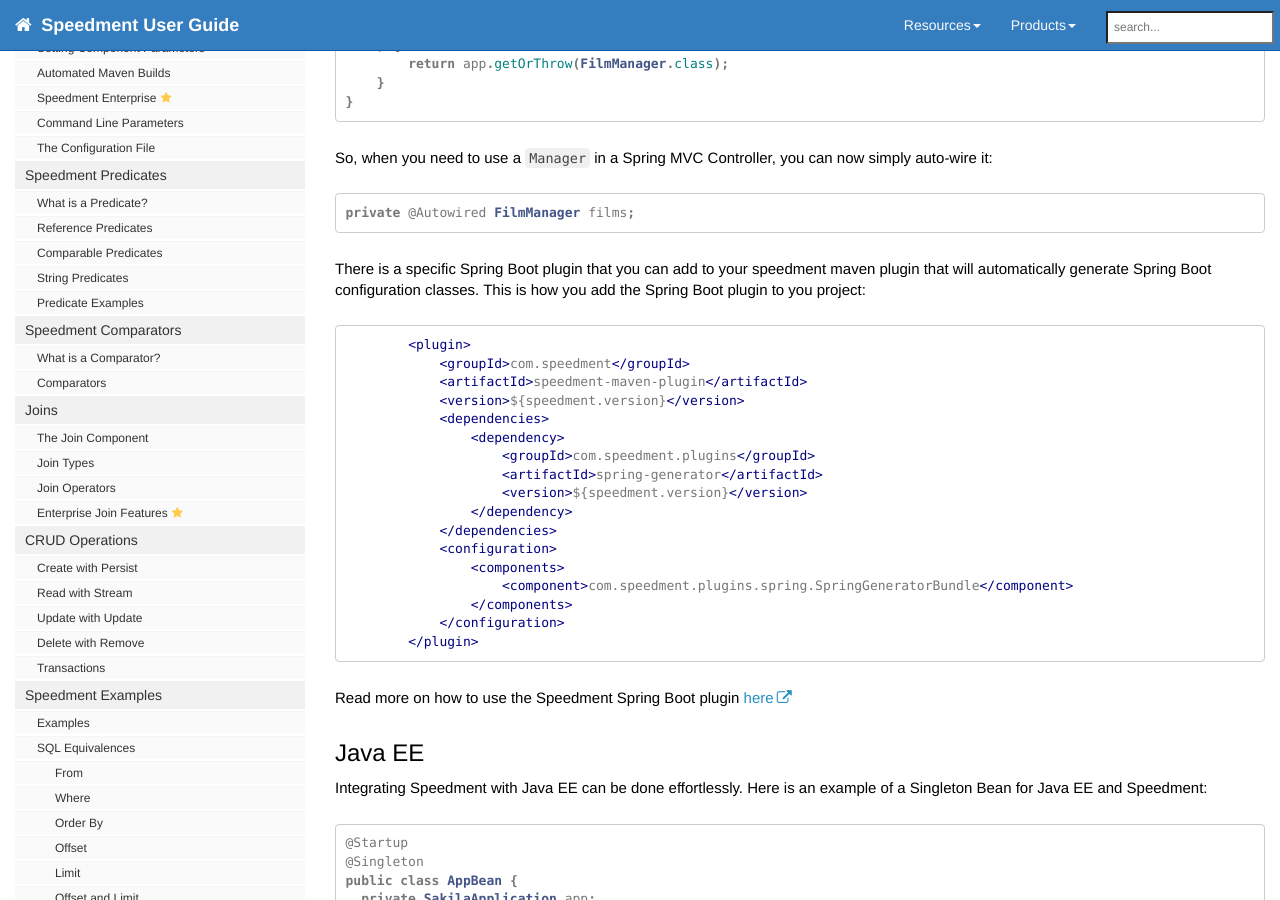
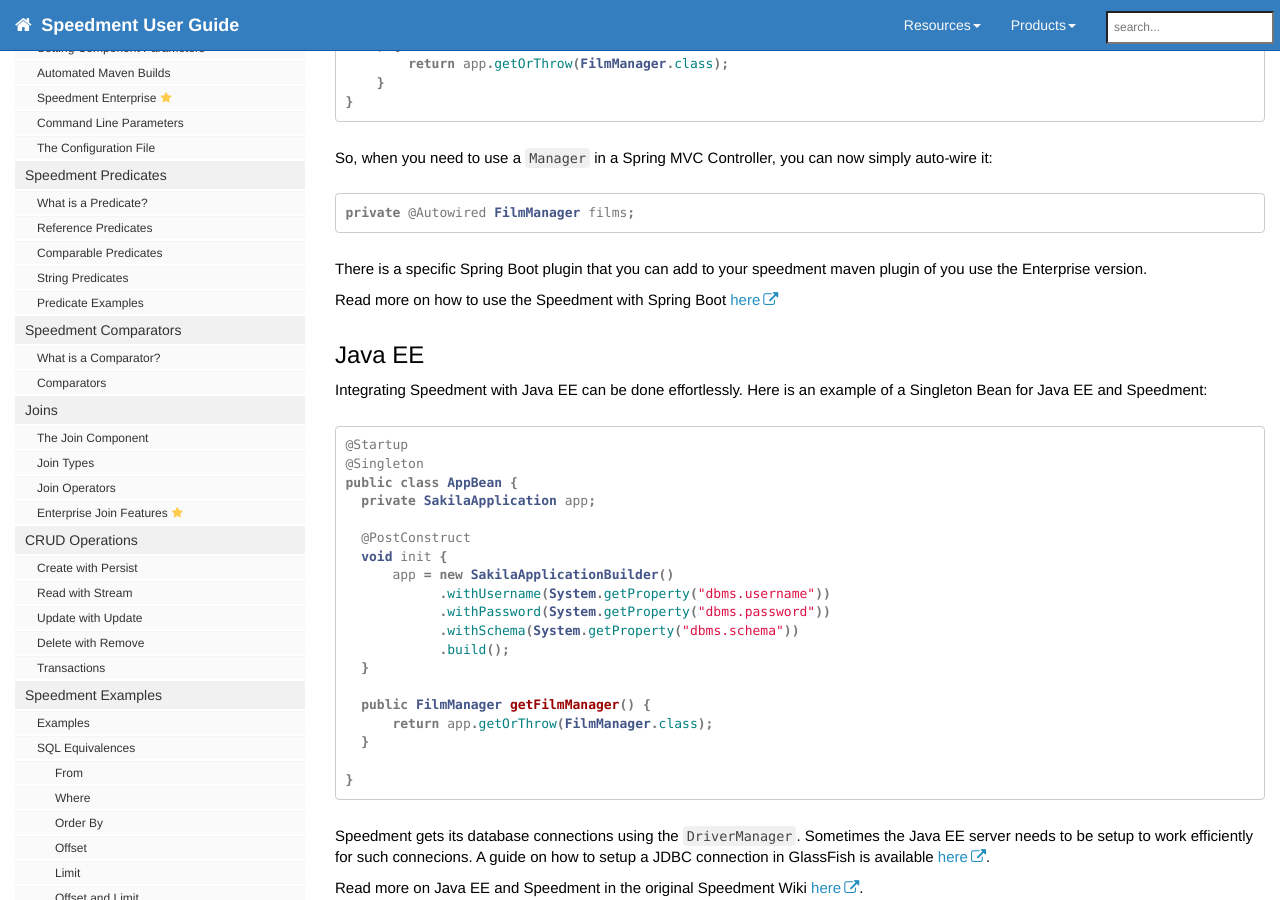
Before and after one commit to speedment/speedment-doc, a Jekyll site: the page built from pages/integration.md, in a window 1280 px wide and 900 px high, scrolled down 743 px. Built offline with Jekyll 4.4.1, drawn with Linux system fonts in a browser that asks for light colours; nearby versions of some CDN libraries; comment, search, counter and statistics services are not loaded.

Commit message:
Remove discontinued Spring Boot plugin

````diff
--- a/pages/integration.md
+++ b/pages/integration.md
@@ -46,28 +46,9 @@
 private @Autowired FilmManager films;
 ```
 
-There is a specific Spring Boot plugin that you can add to your speedment maven plugin that will automatically generate Spring Boot configuration classes. This is how you add the Spring Boot plugin to you project:
-``` xml
-        <plugin>
-            <groupId>com.speedment</groupId>
-            <artifactId>speedment-maven-plugin</artifactId>
-            <version>${speedment.version}</version>
-            <dependencies>
-                <dependency>
-                    <groupId>com.speedment.plugins</groupId>
-                    <artifactId>spring-generator</artifactId>
-                    <version>${speedment.version}</version>
-                </dependency>
-            </dependencies>
-            <configuration>
-                <components>
-                    <component>com.speedment.plugins.spring.SpringGeneratorBundle</component>
-                </components>
-            </configuration>
-        </plugin>
-```
+There is a specific Spring Boot plugin that you can add to your speedment maven plugin of you use the Enterprise version.
 
-Read more on how to use the Speedment Spring Boot plugin [here](https://github.com/speedment/speedment/wiki/Tutorial:-Speedment-Spring-Boot-Integration)
+Read more on how to use the Speedment with Spring Boot [here](https://github.com/speedment/speedment/wiki/Tutorial:-Speedment-Spring-Boot-Integration)
 
 
 ## Java EE
````
